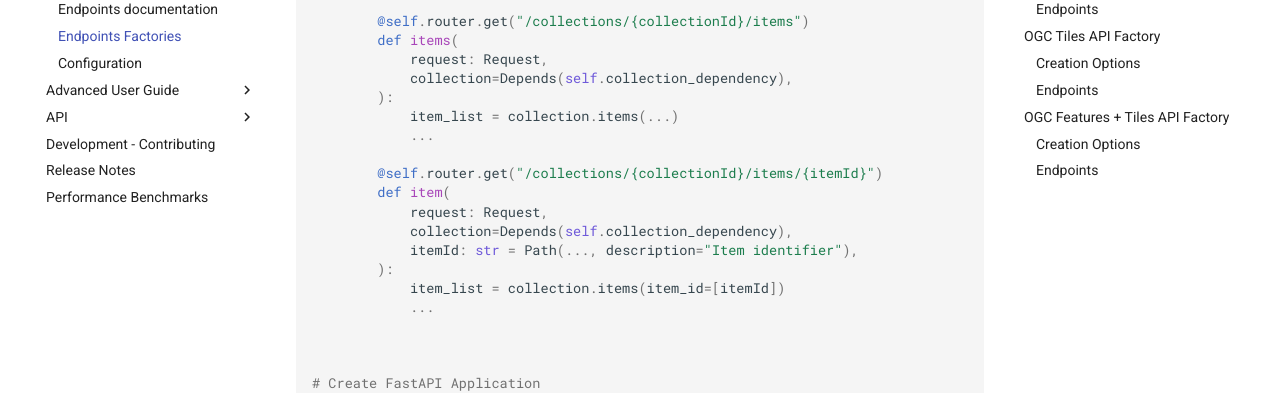
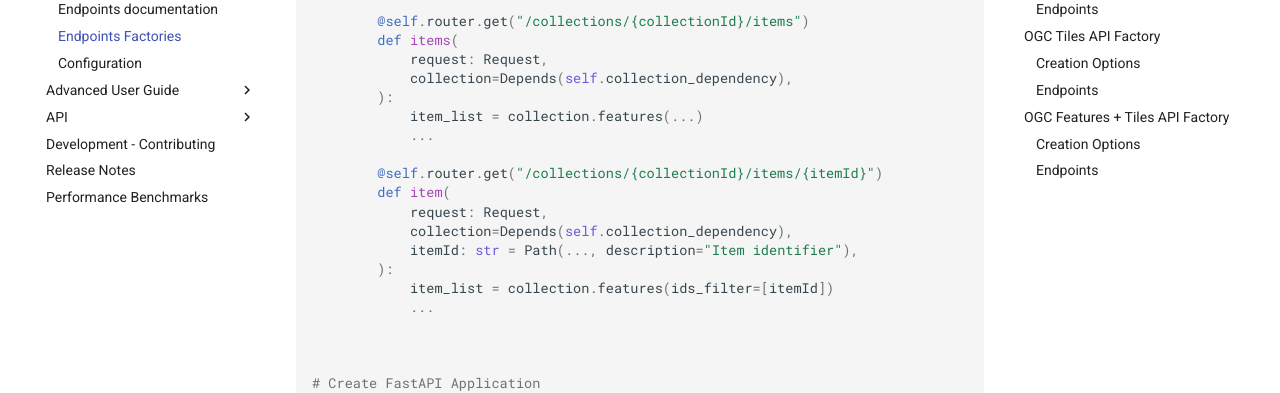
Before and after one commit to developmentseed/tipg, an MkDocs documentation site: the page built from docs/src/user_guide/factories.md, in a window 1280 px wide and 900 px high, scrolled down 644 px. Shown: the part 153-546 px from the top of the window. Built offline with MkDocs 1.6.1 and Material for MkDocs 9.7.7, drawn with Linux system fonts in a browser that asks for light colours; comment, search, counter and statistics services are not loaded.

Commit message:
update docs

```diff
--- a/docs/src/user_guide/factories.md
+++ b/docs/src/user_guide/factories.md
@@ -36,7 +36,7 @@ class Factory:
             request: Request,
             collection=Depends(self.collection_dependency),
         ):
-            item_list = collection.items(...)
+            item_list = collection.features(...)
             ...
 
         @self.router.get("/collections/{collectionId}/items/{itemId}")
@@ -45,7 +45,7 @@ class Factory:
             collection=Depends(self.collection_dependency),
             itemId: str = Path(..., description="Item identifier"),
         ):
-            item_list = collection.items(item_id=[itemId])
+            item_list = collection.features(ids_filter=[itemId])
             ...
 
 
```
